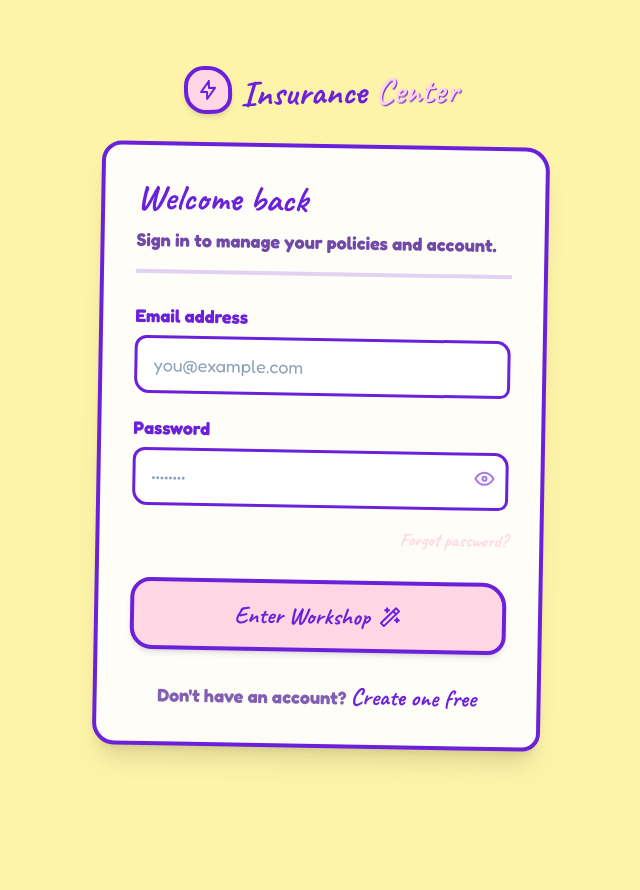
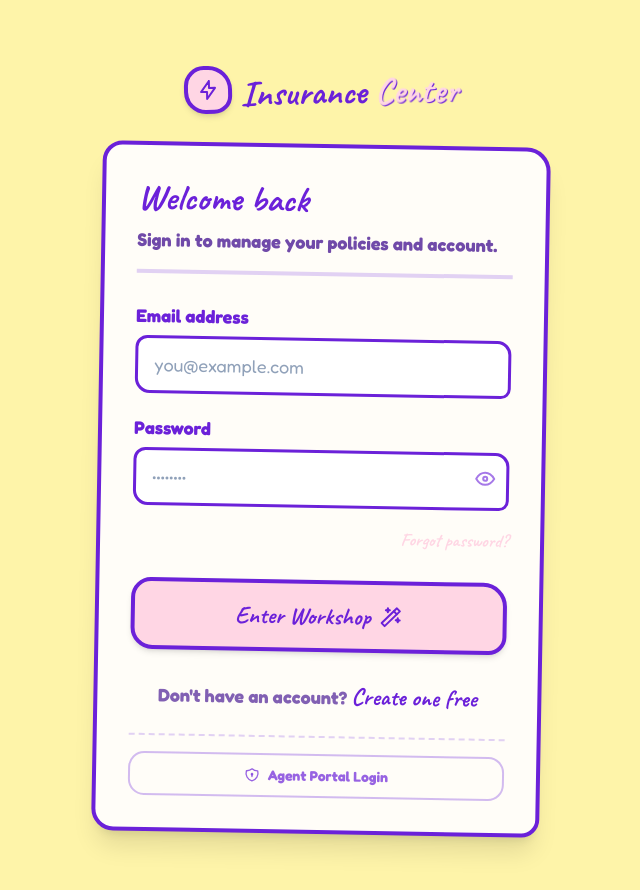
Before and after one commit to Anonymoust04/insurance_centre_repo, a Next.js app: page /login in a window 1280 px wide. Shown: the top 890 px of the page, without its empty margins (319-959 px from the left). Before the commit the page ends 812 px from the top, so only its background shows below. Built offline with nearby package versions, Linux system fonts and the light colour scheme.

Commit message:
add member login

```diff
--- a/src/components/auth/LoginForm.tsx
+++ b/src/components/auth/LoginForm.tsx
@@ -2,7 +2,8 @@
 
 import { useState } from 'react';
 import { useRouter } from 'next/navigation';
-import { IconEye, IconEyeOff, IconWand } from '@tabler/icons-react';
+import Link from 'next/link';
+import { IconEye, IconEyeOff, IconWand, IconShieldLock } from '@tabler/icons-react';
 import { Input } from '@/components/ui/Input';
 import { Button } from '@/components/ui/Button';
 
@@ -95,6 +96,16 @@ export function LoginForm() {
           Create one free
         </a>
       </p>
+
+      <div className="border-t-2 border-dashed border-card-outline/20 pt-4 mt-1">
+        <Link
+          href="/agent/login"
+          className="flex items-center justify-center gap-2 w-full py-2.5 rounded-2xl border-2 border-card-outline/30 text-sm font-bold text-game-purple/70 hover:border-game-purple hover:text-game-purple hover:bg-pastel-lavender/40 transition-all"
+        >
+          <IconShieldLock size={16} />
+          Agent Portal Login
+        </Link>
+      </div>
     </form>
   );
 }
```
